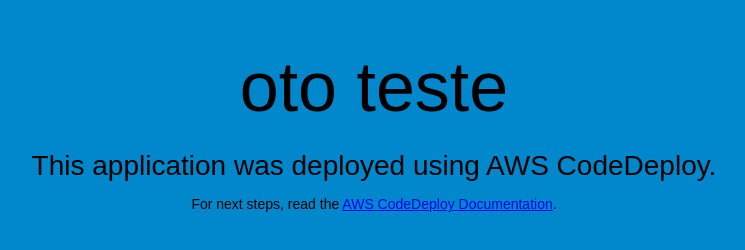
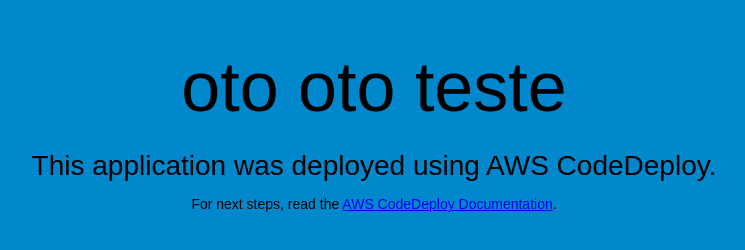
Before and after one commit to FrancaTM/teste-pipeline, a plain HTML site: page index.html in a window 1280 px wide. Shown: the whole page, without its empty margins (266-1011 px from the left). Drawn offline with Linux system fonts and the light colour scheme.

Commit message:
oto oto teste

```diff
--- a/index.html
+++ b/index.html
@@ -26,7 +26,7 @@
 </head>
 <body>
   <div align="center">
-    <h1>oto teste</h1>
+    <h1>oto oto teste</h1>
     <h2>This application was deployed using AWS CodeDeploy.</h2>
     <p>For next steps, read the <a href="http://aws.amazon.com/documentation/codedeploy">AWS CodeDeploy Documentation</a>.</p>
   </div>
```
